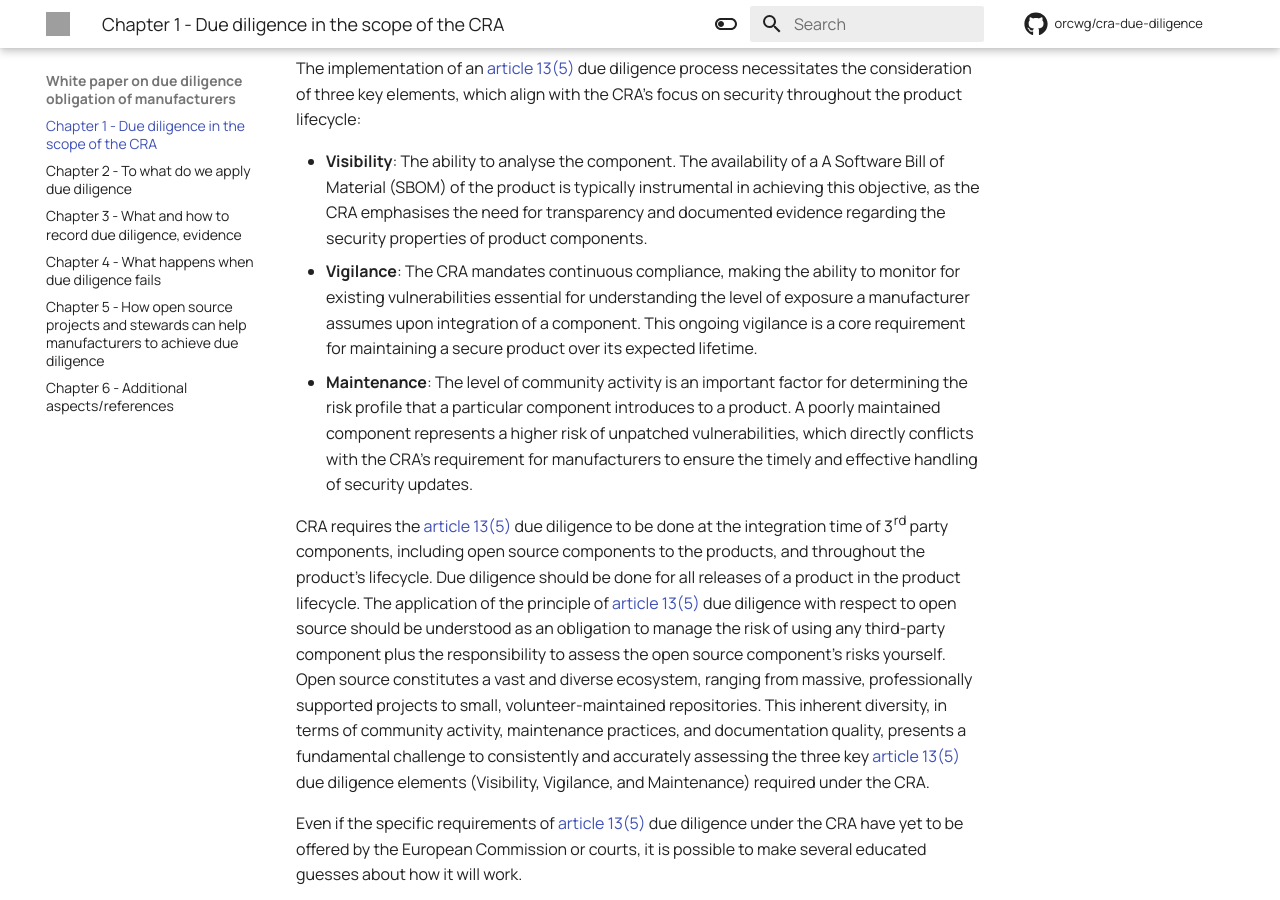
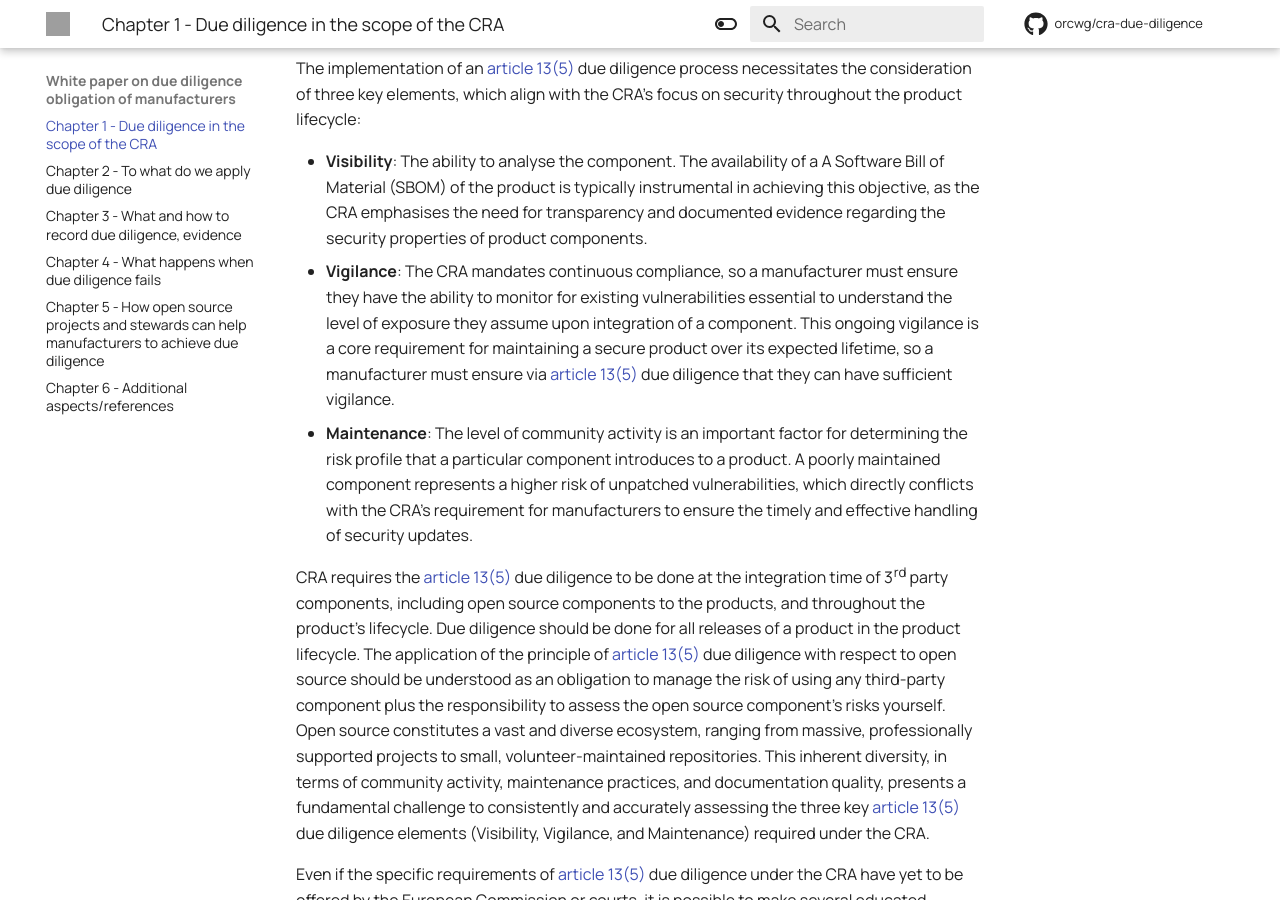
Before and after one commit to orcwg/cra-due-diligence, an MkDocs documentation site: the page built from content/01.md, in a window 1280 px wide and 900 px high, scrolled down 936 px. Built offline with MkDocs 1.6.1 and Material for MkDocs 9.7.7, drawn with Linux system fonts in a browser that asks for light colours; comment, search, counter and statistics services are not loaded; the version menu is left out; grey boxes are pictures that could not be loaded.

Commit message:
Clarifications to Vigilance and Visibility based on review comments
Signed-off-by: Gergely Csatari <gergely.csatari@nokia.com>

```diff
--- a/content/01.md
+++ b/content/01.md
@@ -40,10 +40,10 @@ product lifecycle:
   A Software Bill of Material (SBOM) of the product is typically instrumental in achieving this objective, as the
   CRA emphasises the need for transparency and documented evidence regarding the security properties
   of product components.
-* **Vigilance**: The CRA mandates continuous compliance, making the ability to monitor for existing
-  vulnerabilities essential for understanding the level of exposure a manufacturer assumes upon
-  integration of a component. This ongoing vigilance is a core requirement for maintaining a secure
-  product over its expected lifetime.
+* **Vigilance**: The CRA mandates continuous compliance, so a manufacturer must ensure they have the ability to monitor
+  for existing vulnerabilities essential to understand the level of exposure they assume upon integration of a
+  component. This ongoing vigilance is a core requirement for maintaining a secure product over its expected lifetime,
+  so a manufacturer must ensure via [article 13(5)][article-13] due diligence that they can have sufficient vigilance.
 * **Maintenance**: The level of community activity is an important factor for determining the risk
   profile that a particular component introduces to a product. A poorly maintained component
   represents a higher risk of unpatched vulnerabilities, which directly conflicts with the CRA's
```
